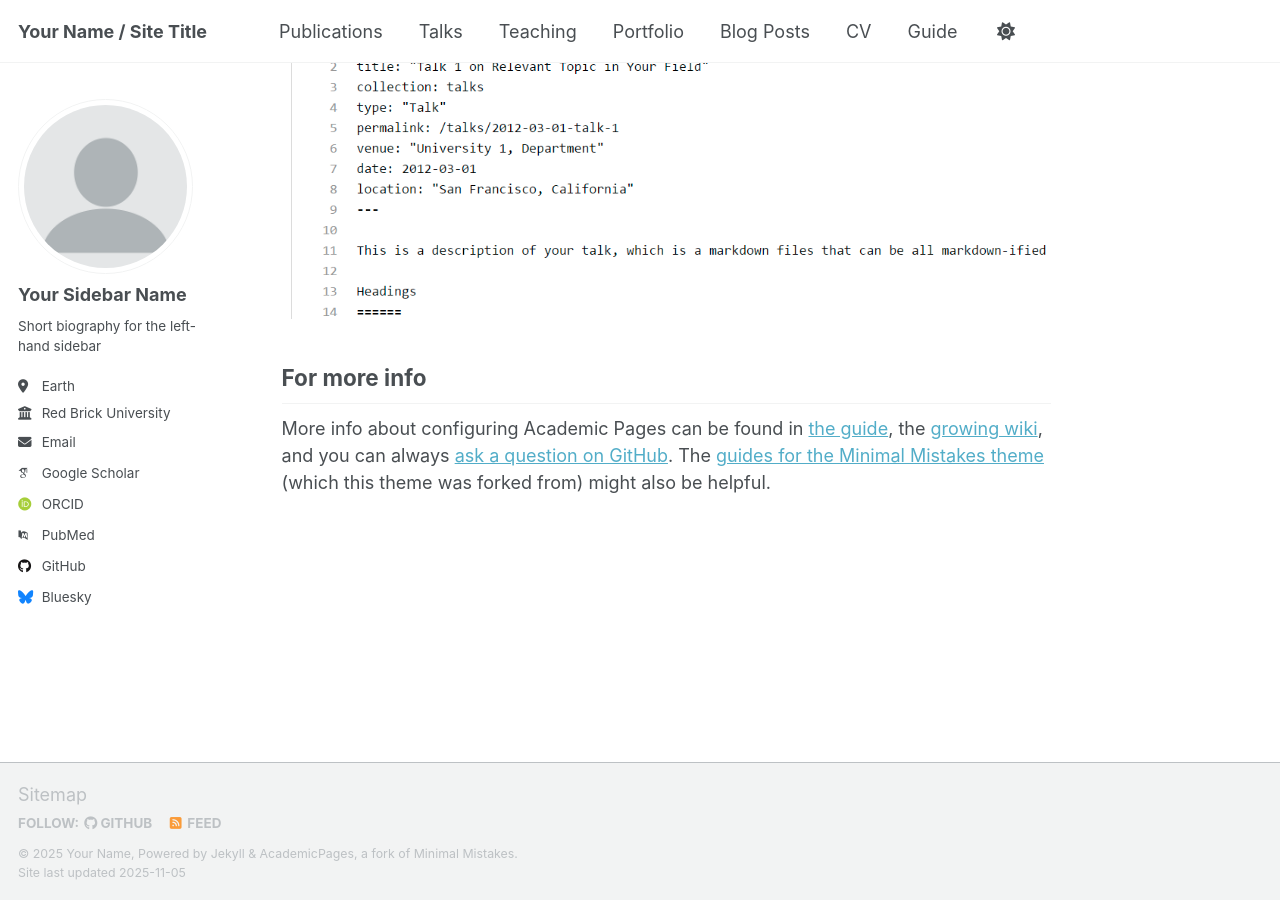
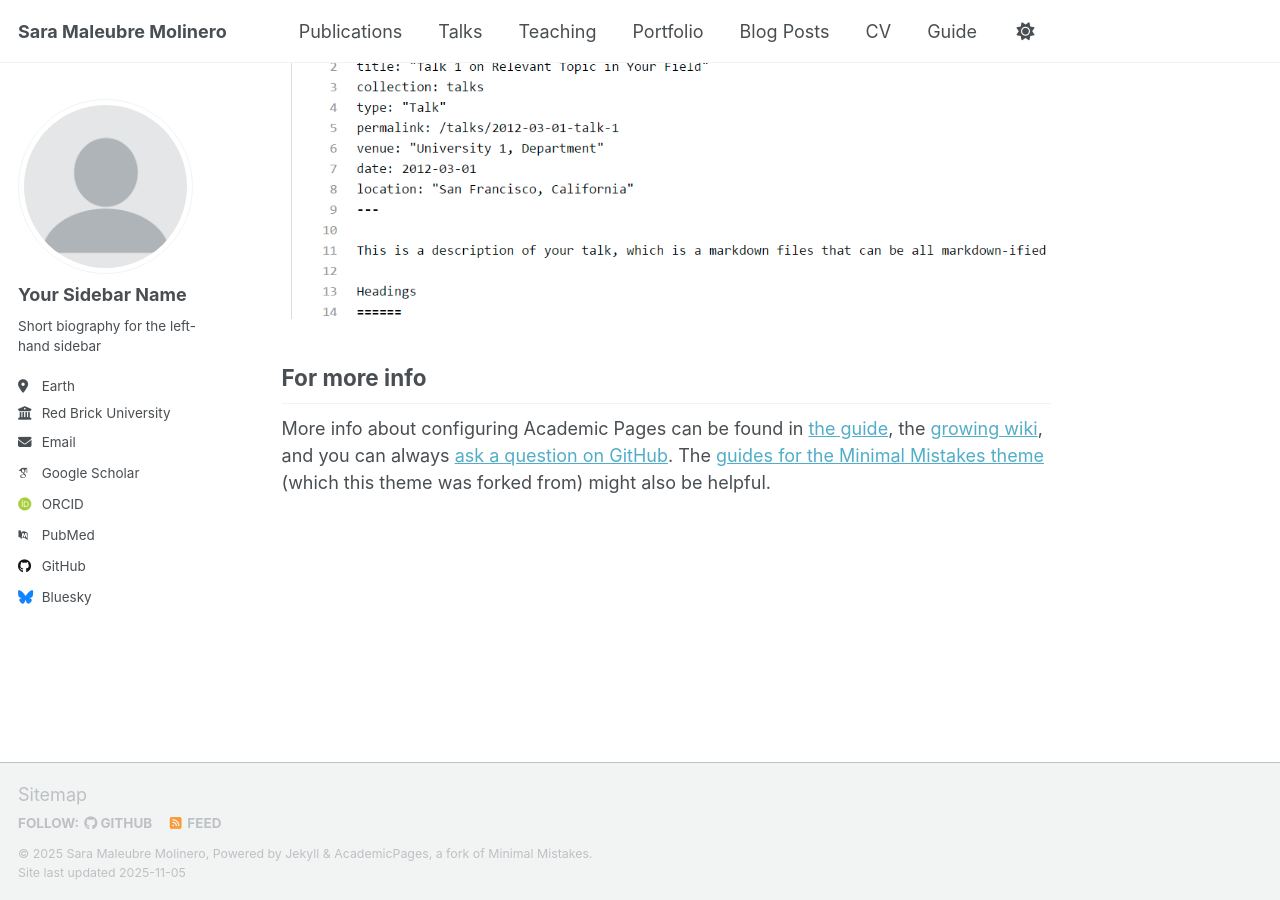
Before and after one commit to SaraMaleubre/saramaleubre.github.io, a Jekyll site: the page built from _pages/about.md, in a window 1280 px wide and 900 px high, scrolled down 2880 px. Built offline with Jekyll 4.4.1, drawn with Linux system fonts in a browser that asks for light colours; some web fonts are replaced; a script that is not in the unit is left out.

Commit message:
Update _config.yml

```diff
--- a/_config.yml
+++ b/_config.yml
@@ -9,11 +9,11 @@
 # Basic Site Settings
 locale                   : "en-US"
 site_theme               : "default" # Currently available options are "default", "air"
-title                    : "Your Name / Site Title"
+title                    : "Sara Maleubre Molinero"
 title_separator          : "-"
-name                     : &name "Your Name"
-description              : &description "Your Name's academic portfolio"   # Update this with a general description of your site, this is the default if not overridden by a page
-url                      : https://academicpages.github.io # The base hostname & protocol for your site e.g. "https://[your GitHub username].github.io",
+name                     : &name "Sara Maleubre Molinero"
+description              : &description "Sara Maleubre Molinero's academic portfolio"   # Update this with a general description of your site, this is the default if not overridden by a page
+url                      : https://saramaleubre.github.io # The base hostname & protocol for your site e.g. "https://[your GitHub username].github.io",
                                                            # or if you already have some other page hosted on Github then use "https://[your GitHub username].github.io/[Your Repo Name]"
 baseurl                  : "" # the subpath of your site, e.g. "/blog"
 repository               : "academicpages/academicpages.github.io"
```
